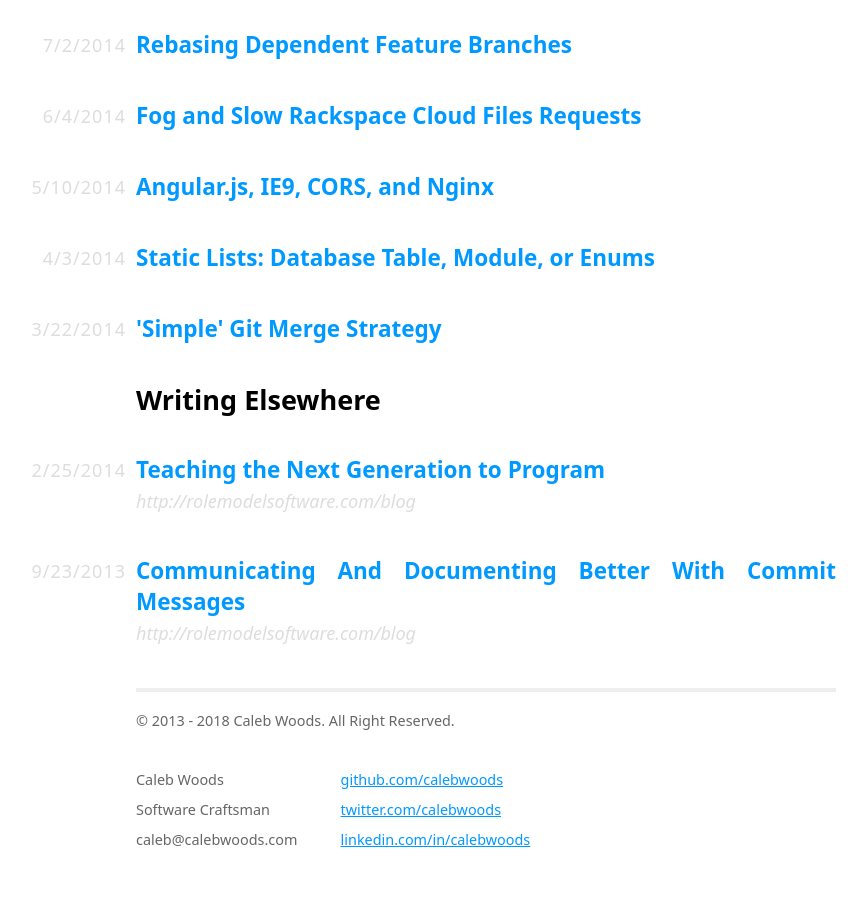
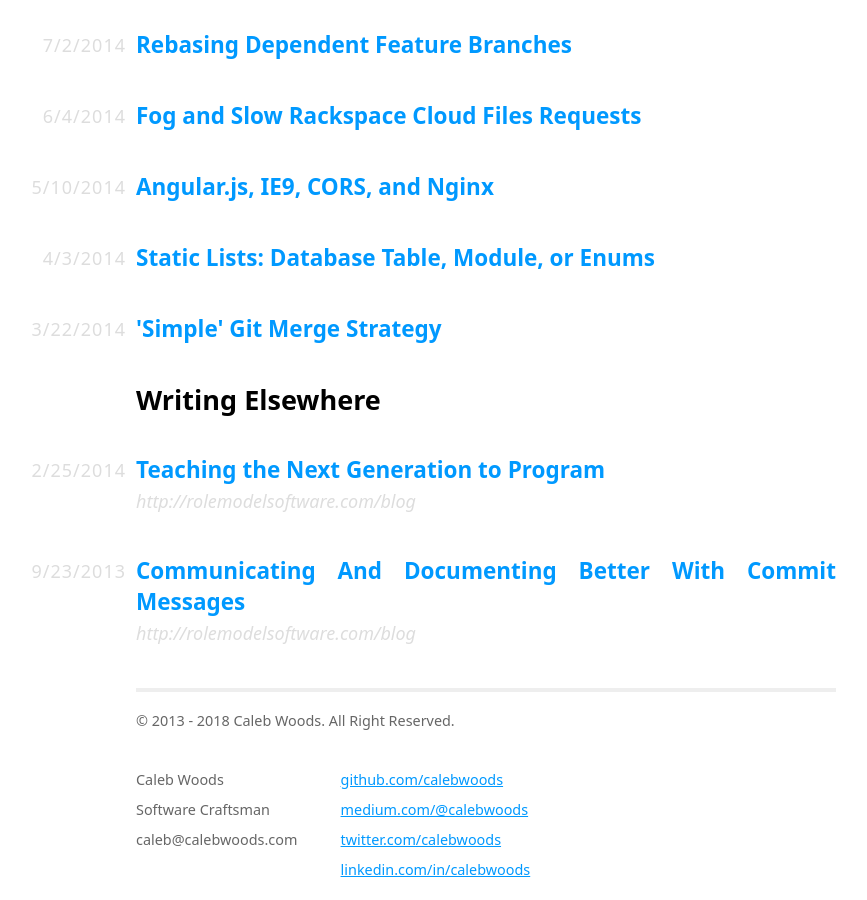
Before and after one commit to calebwoods/calebwoods.github.io, a Jekyll site: the page built from index.html, in a window 1280 px wide and 900 px high, scrolled down 1777 px. Shown: the whole window, without its empty margins (154-1021 px from the left). Built offline with Jekyll 4.4.1, drawn with Linux system fonts in a browser that asks for light colours; some web fonts are replaced; Markdown is read by kramdown in place of the engine named in the settings; before the commit the page ends 2647 px from its top, so only the background shows below that.

Commit message:
Add Medium link

```diff
--- a/_layouts/default.html
+++ b/_layouts/default.html
@@ -43,6 +43,7 @@
         <div class="contact">
           <p>
             <a href="https://github.com/calebwoods">github.com/calebwoods</a>
+            <a href="https://medium.com/@calebwoods">medium.com/@calebwoods</a>
             <a href="https://twitter.com/calebwoods">twitter.com/calebwoods</a>
             <a href="https://www.linkedin.com/in/calebwoods">linkedin.com/in/calebwoods</a>
           </p>
```
